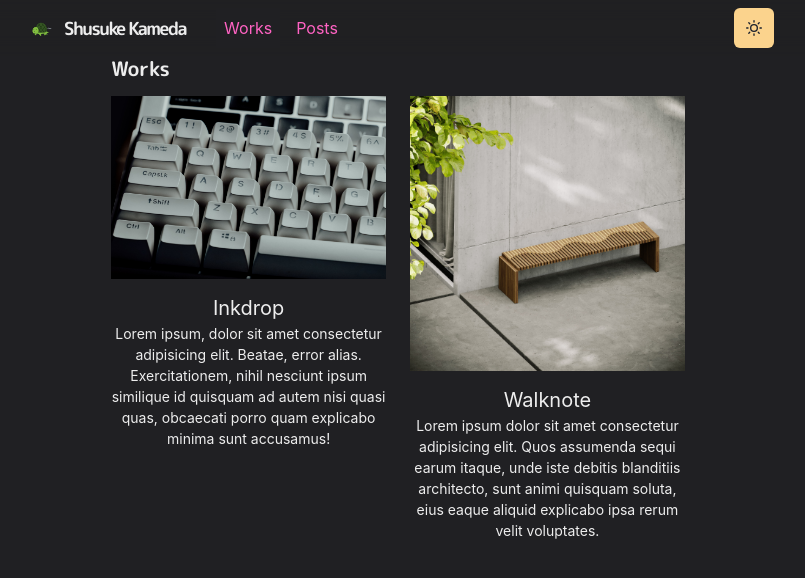
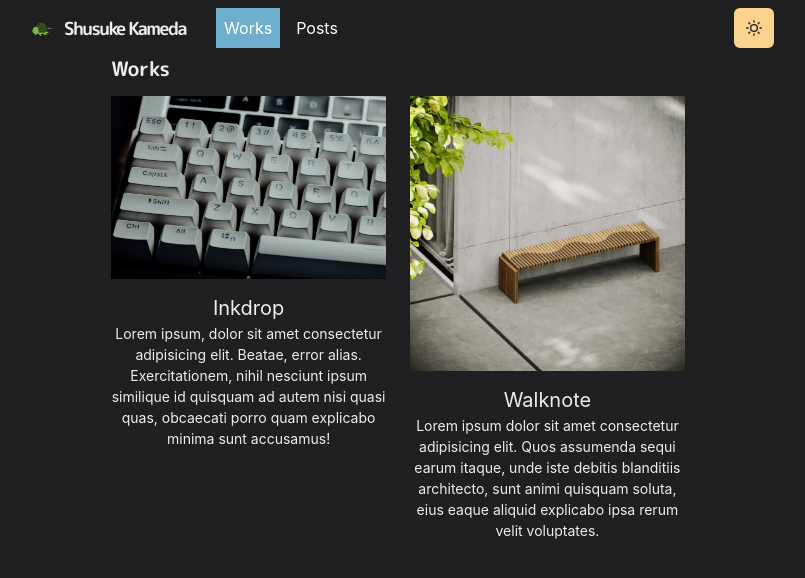
Before and after one commit to hi-lee-mon/Next-Chakra-Emotinon-styled-website, a Next.js app: page /works in a window 1280 px wide. Shown: the top 578 px of the page, without its empty margins (242-1047 px from the left). Built offline with nearby package versions, Linux system fonts and the light colour scheme.

Commit message:
navbarの選択状態や文字色を修正

```diff
--- a/src/components/layouts/main.tsx
+++ b/src/components/layouts/main.tsx
@@ -4,7 +4,7 @@ import { Router } from 'next/router';
 import Navbar from '../navbar';
 
 type Props = {
-  children: any;
+  children: React.ReactNode;
   router: Router;
 };
 
--- a/src/components/navbar.tsx
+++ b/src/components/navbar.tsx
@@ -16,7 +16,7 @@ const LinkItem = ({ href, path, children }: LinkItemProps) => {
   const inactiveColor = useColorModeValue('gray200', 'whiteAlpah.900');
   return (
     <NextLink href={href}>
-      <Link p={2} bg={active ? '#202023' : inactiveColor}>
+      <Link p={2} bg={active ? '#70afcc' : inactiveColor}>
         {children}
       </Link>
     </NextLink>
@@ -44,6 +44,7 @@ const Navbar = (props: NavbarProps) => {
             <Logo />
           </Heading>
         </Flex>
+        {/* PCサイズ */}
         <Stack
           direction={{ base: 'column', md: 'row' }}
           display={{ base: 'none', md: 'flex' }}
@@ -59,6 +60,7 @@ const Navbar = (props: NavbarProps) => {
             Posts
           </LinkItem>
         </Stack>
+        {/* SPサイズ */}
         <Flex flex={1} justifyContent='flex-end'>
           <ThemeToggleButton />
           <Box ml={2} display={{ base: 'inline-block', md: 'none' }}>
--- a/src/lib/theme.js
+++ b/src/lib/theme.js
@@ -25,7 +25,7 @@ const components = {
   },
   Link: {
     baseStyle: (props) => ({
-      color: mode('#3d7aed', '#ff63c3')(props),
+      color: mode('#000', '#fff')(props),
       textUnderlineOffset: 3,
     }),
   },
--- a/src/pages/works.tsx
+++ b/src/pages/works.tsx
@@ -17,7 +17,7 @@ const Works = () => {
             ad autem nisi quasi quas, obcaecati porro quam explicabo minima sunt accusamus!
           </WorkGridItem>
         </Section>
-        <Section delay='0.2s'>
+        <Section delay='0.1s'>
           <WorkGridItem id='walknote' title='Walknote' thumbnail={thumbWalknote}>
             Lorem ipsum dolor sit amet consectetur adipisicing elit. Quos assumenda sequi earum itaque, unde iste debitis blanditiis architecto, sunt
             animi quisquam soluta, eius eaque aliquid explicabo ipsa rerum velit voluptates.
```
